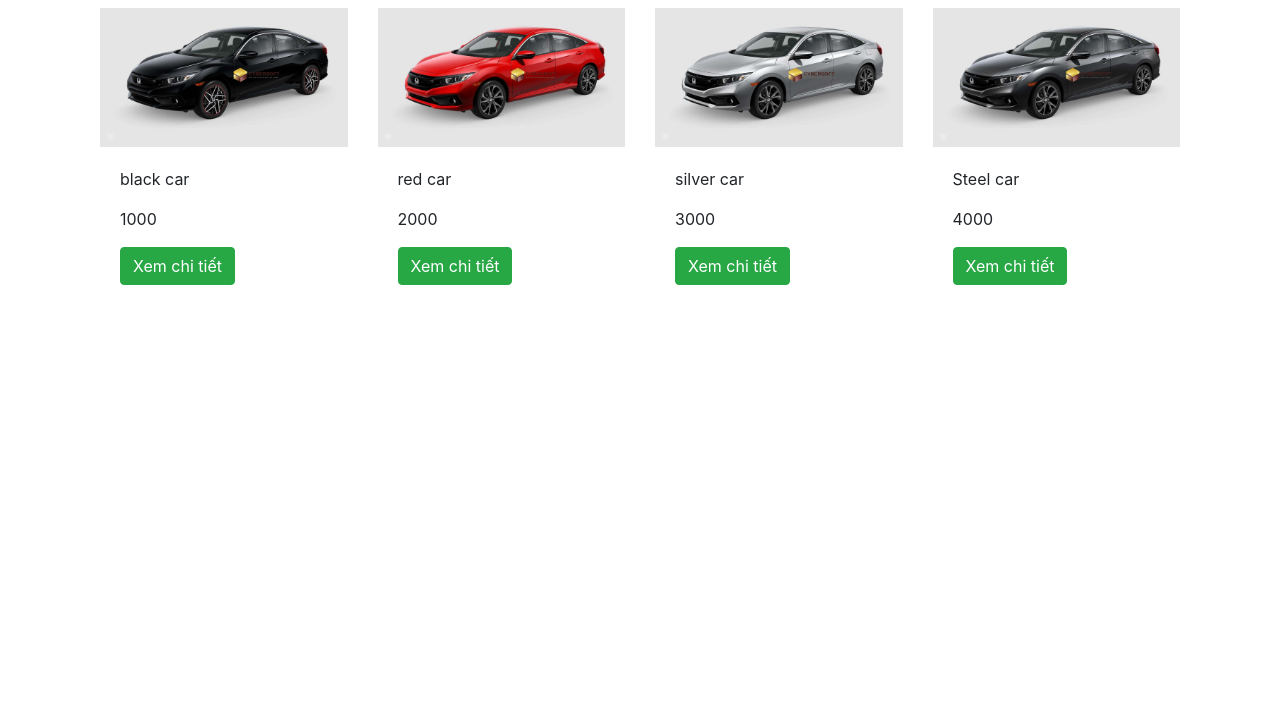
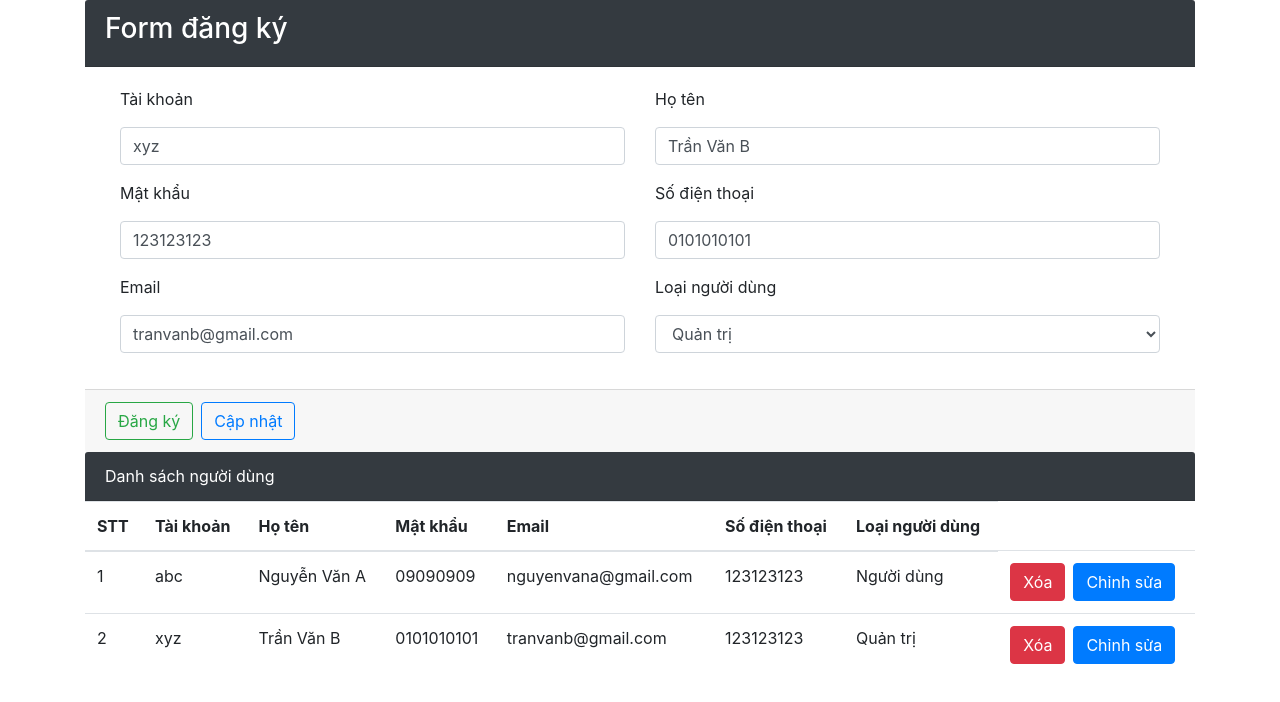
Before and after one commit to tranquanghuy12/React, a React (Create React App) app: page / in a window 1280 px wide. Shown: the top 702 px of the page. Built offline with nearby package versions, Linux system fonts and the light colour scheme.

Commit message:
BTQLND-Redux

```diff
--- a/package.json
+++ b/package.json
@@ -6,6 +6,7 @@
     "@testing-library/jest-dom": "^5.16.2",
     "@testing-library/react": "^12.1.3",
     "@testing-library/user-event": "^13.5.0",
+    "lodash": "^4.17.21",
     "react": "^17.0.2",
     "react-dom": "^17.0.2",
     "react-redux": "^7.2.6",
--- a/src/App.js
+++ b/src/App.js
@@ -49,10 +49,10 @@
       {/* <ExerciseCarStore /> */}
       {/* <BaiTapThuKinh /> */}
       {/* <DemoPropsChildren /> */}
-      <BaiTapChonXeRedux />
+      {/* <BaiTapChonXeRedux /> */}
       {/* <BaiTapGameXucXac /> */}
 
-      {/* <BaiTapQuanLyNguoiDung /> */}
+      <BaiTapQuanLyNguoiDung />
 
       {/* <BookingTicket /> */}
       {/* <ReactLifeCycle /> */}
--- a/src/DemoRedux/BaiTapQuanLyNguoiDung/FormDangKy.js
+++ b/src/DemoRedux/BaiTapQuanLyNguoiDung/FormDangKy.js
@@ -1,28 +1,100 @@
 import React, { Component } from "react";
+import { connect } from "react-redux";
 
-export default class FormDangKy extends Component {
+class FormDangKy extends Component {
   state = {
-    taiKhoan: "",
-    matKhau: "",
-    email: "",
-    soDienThoai: "",
-    loaiNguoiDung: "1", //Dữ liệu trường select bắt buộc phải có kể cả người dùng chưa chọn
+    values: {
+      taiKhoan: "",
+      hoTen: "",
+      matKhau: "",
+      email: "",
+      soDienThoai: "",
+      loaiNguoiDung: "1", //Dữ liệu trường select bắt buộc phải có kể cả người dùng chưa chọn
+    },
+    errors: {
+      taiKhoan: "",
+      hoTen: "",
+      matKhau: "",
+      email: "",
+      soDienThoai: "",
+    },
   };
 
   handleChangeInput = (event) => {
-    let { name, value } = event.target;
+    let { name, value, type } = event.target;
+    // this.setState(
+    //   {
+    //     [name]: value,
+    //   },
+    //   () => {
+    //     console.log(this.state);
+    //   }
+    // );
+    let newValues = { ...this.state.values };
+    //Cập nhật values cho object values
+    newValues[name] = value;
+
+    let newErrors = { ...this.state.errors };
+    let errorMess = "";
+    if (value === "") {
+      errorMess = name + " không được bỏ trống!";
+    }
+    if (type == "email") {
+      let regexEmail =
+        /^(([^<>()[\]\.,;:\s@\"]+(\.[^<>()[\]\.,;:\s@\"]+)*)|(\".+\"))@(([^<>()[\]\.,;:\s@\"]+\.)+[^<>()[\]\.,;:\s@\"]{2,})$/i;
+      if (!regexEmail.test(value)) {
+        errorMess = name + " không đúng dịnh dạng!";
+      }
+    }
+
+    newErrors[name] = errorMess;
+
+    //Xử lý xong values và errors sẽ cập nhật state cho 2 thuộc tính này
     this.setState(
       {
-        [name]: value,
+        values: newValues,
+        errorMess: newErrors,
       },
       () => {
         console.log(this.state);
       }
     );
   };
+  handleSubmit = (event) => {
+    event.preventDefault(); //Phương thức cản sự kiện reload của browser
+    console.log("values", this.state.values);
+    //Kiểm tra hợp lệ => cho submit
+    let { values, errors } = this.state;
+    // let valid = true;
+    //Duyệt các giá trị của values
+    for (let key in values) {
+      if (values[key] === "") {
+        alert("Thông tin chưa hợp lệ!");
+        return;
+      }
+    }
+
+    for (let key in errors) {
+      if (errors[key] != "") {
+        alert("Thông tin chưa hợp lệ!");
+        return;
+      }
+    }
+
+    //Khi thông tin form đã hợp lệ => Đưa dữ liệu lên redux
+    const action = {
+      type: "THEM_NGUOI_DUNG",
+      nguoiDung: this.state.values,
+    };
+    //Gựi dữ liệu lên reducer
+    this.props.dispatch(action);
+  };
   render() {
+    let { taiKhoan, hoTen, soDienThoai, email, matKhau, loaiNguoiDung } =
+      this.props.nguoiDungSua;
+
     return (
-      <form className="card">
+      <form className="card" onSubmit={this.handleSubmit}>
         <div className="card-header bg-dark text-white">
           <h3>Form đăng ký</h3>
         </div>
@@ -34,7 +106,9 @@
                 className="form-control"
                 name="taiKhoan"
                 onChange={this.handleChangeInput}
+                value={taiKhoan}
               />
+              <div className="text-danger">{this.state.errors.taiKhoan}</div>
             </div>
             <div className="form-group">
               <p>Mật khẩu</p>
@@ -42,15 +116,20 @@
                 className="form-control"
                 name="matKhau"
                 onChange={this.handleChangeInput}
+                value={matKhau}
               />
+              <div className="text-danger">{this.state.errors.matKhau}</div>
             </div>
             <div className="form-group">
               <p>Email</p>
               <input
+                type="email"
                 className="form-control"
                 name="email"
                 onChange={this.handleChangeInput}
+                value={email}
               />
+              <div className="text-danger">{this.state.errors.email}</div>
             </div>
           </div>
           <div className="col-6">
@@ -60,7 +139,9 @@
                 className="form-control"
                 name="hoTen"
                 onChange={this.handleChangeInput}
+                value={hoTen}
               />
+              <div className="text-danger">{this.state.errors.hoten}</div>
             </div>
             <div className="form-group">
               <p>Số điện thoại</p>
@@ -68,11 +149,14 @@
                 className="form-control"
                 name="soDienThoai"
                 onChange={this.handleChangeInput}
+                value={soDienThoai}
               />
+              <div className="text-danger">{this.state.errors.soDienThoai}</div>
             </div>
             <div className="form-group">
               <p>Loại người dùng</p>
               <select
+                value={loaiNguoiDung}
                 id="loaiNguoiDung"
                 className="form-control"
                 onChange={this.handleChangeInput}
@@ -95,3 +179,11 @@
     );
   }
 }
+
+const mapStateToProps = (rootReducer) => {
+  return {
+    nguoiDungSua: rootReducer.baiTapQuanLyNguoiDungReducer.nguoiDungSua,
+  };
+};
+
+export default connect(mapStateToProps)(FormDangKy);
--- a/src/DemoRedux/BaiTapQuanLyNguoiDung/TableDanhSachNguoiDung.js
+++ b/src/DemoRedux/BaiTapQuanLyNguoiDung/TableDanhSachNguoiDung.js
@@ -1,8 +1,20 @@
 import React, { Component } from "react";
 import { connect } from "react-redux";
+import _ from "lodash";
 
 class TableDanhSachNguoiDung extends Component {
+  state = {
+    sortBy: "taiKhoan",
+  };
+
+  handleSort = (name) => {
+    this.setState({
+      sortBy: name,
+    });
+  };
   render() {
+    let { mangNguoiDung } = this.props;
+    mangNguoiDung = _.sortBy(mangNguoiDung, [this.state.sortBy]);
     return (
       <div className="card">
         <div className="card-header bg-dark text-white">
@@ -12,16 +24,51 @@
           <thead>
             <tr>
               <th>STT</th>
-              <th>Tài khoản</th>
-              <th>Họ tên</th>
+              <th
+                style={{ cursor: "pointer" }}
+                onClick={() => {
+                  this.handleSort("taiKhoan");
+                }}
+              >
+                Tài khoản
+              </th>
+              <th
+                style={{ cursor: "pointer" }}
+                onClick={() => {
+                  this.handleSort("hoTen");
+                }}
+              >
+                Họ tên
+              </th>
               <th>Mật khẩu</th>
-              <th>Email</th>
-              <th>Số điện thoại</th>
-              <th>Loại người dùng</th>
+              <th
+                style={{ cursor: "pointer" }}
+                onClick={() => {
+                  this.handleSort("email");
+                }}
+              >
+                Email
+              </th>
+              <th
+                style={{ cursor: "pointer" }}
+                onClick={() => {
+                  this.handleSort("soDienThoai");
+                }}
+              >
+                Số điện thoại
+              </th>
+              <th
+                style={{ cursor: "pointer" }}
+                onClick={() => {
+                  this.handleSort("loaiNguoiDung");
+                }}
+              >
+                Loại người dùng
+              </th>
             </tr>
           </thead>
           <tbody>
-            {this.props.mangNguoiDung.map((nguoiDung, index) => {
+            {mangNguoiDung.map((nguoiDung, index) => {
               return (
                 <tr key={index}>
                   <td>{index + 1}</td>
@@ -34,8 +81,32 @@
                     {nguoiDung.loaiNguoiDung == "1" ? "Người dùng" : "Quản trị"}
                   </td>
                   <td>
-                    <button className="btn btn-danger">Xóa</button>
-                    <button className="btn btn-primary ml-2">Chỉnh sửa</button>
+                    <button
+                      className="btn btn-danger"
+                      onClick={() => {
+                        const action = {
+                          type: "XOA_NGUOI_DUNG",
+                          taiKhoan: nguoiDung.taiKhoan,
+                        };
+                        //Gửi dữ liệu lên redux
+                        this.props.dispatch(action);
+                      }}
+                    >
+                      Xóa
+                    </button>
+                    <button
+                      className="btn btn-primary ml-2"
+                      onClick={() => {
+                        const action = {
+                          type: "SUA_NGUOI_DUNG",
+                          nguoiDung: nguoiDung,
+                        };
+                        //Gửi dữ liệu lên redux
+                        this.props.dispatch(action);
+                      }}
+                    >
+                      Chỉnh sửa
+                    </button>
                   </td>
                 </tr>
               );
--- a/src/redux/reducer/baiTapQuanLyNguoiDungReducer.js
+++ b/src/redux/reducer/baiTapQuanLyNguoiDungReducer.js
@@ -19,6 +19,15 @@
       loaiNguoiDung: "2",
     },
   ],
+
+  nguoiDungSua: {
+    taiKhoan: "xyz",
+    hoTen: "Trần Văn B",
+    soDienThoai: "0101010101",
+    email: "tranvanb@gmail.com",
+    matKhau: "123123123",
+    loaiNguoiDung: "2",
+  },
 };
 
 export const baiTapQuanLyNguoiDungReducer = (state = stateDefault, action) => {
@@ -38,6 +47,11 @@
       state.mangNguoiDung = mangNguoiDungUpdate;
       return { ...state };
     }
+
+    case "SUA_NGUOI_DUNG": {
+      state.nguoiDungSua = action.nguoiDung;
+      return { ...state };
+    }
     default:
       return state;
   }
```
